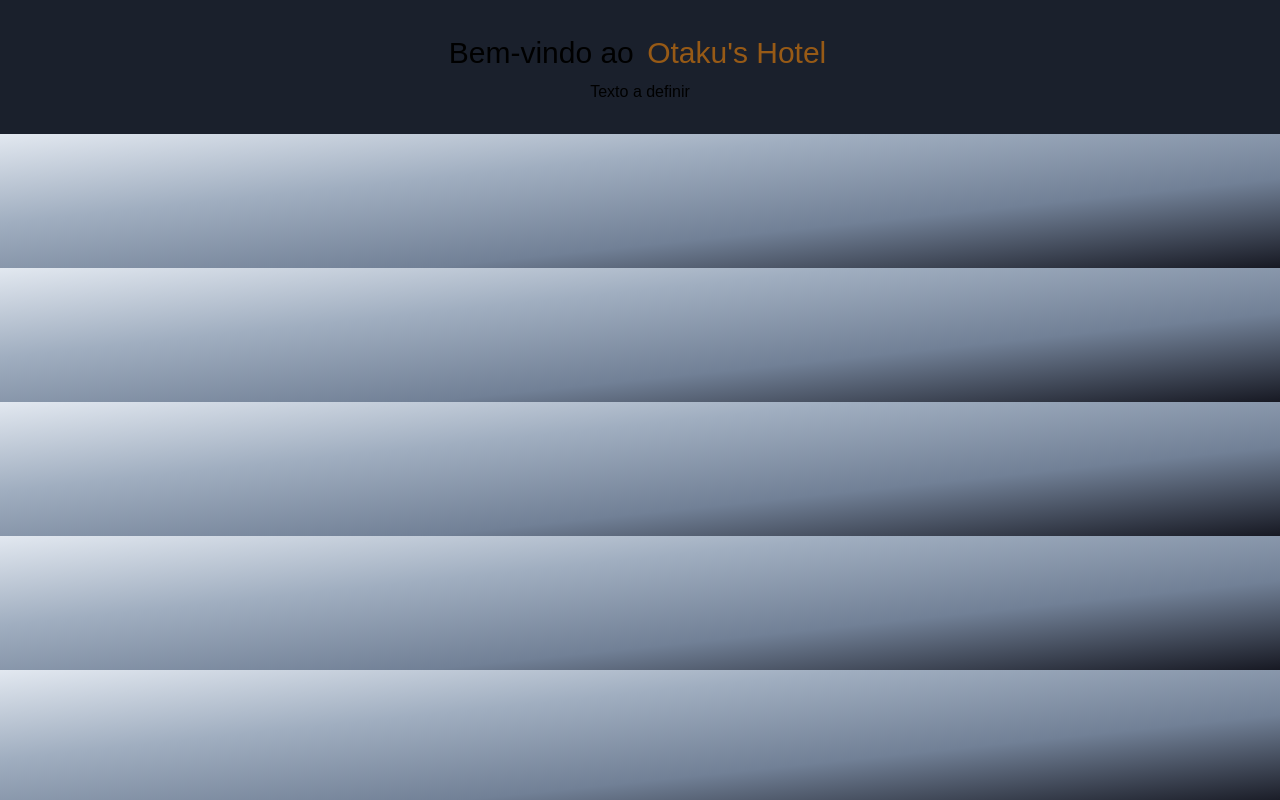
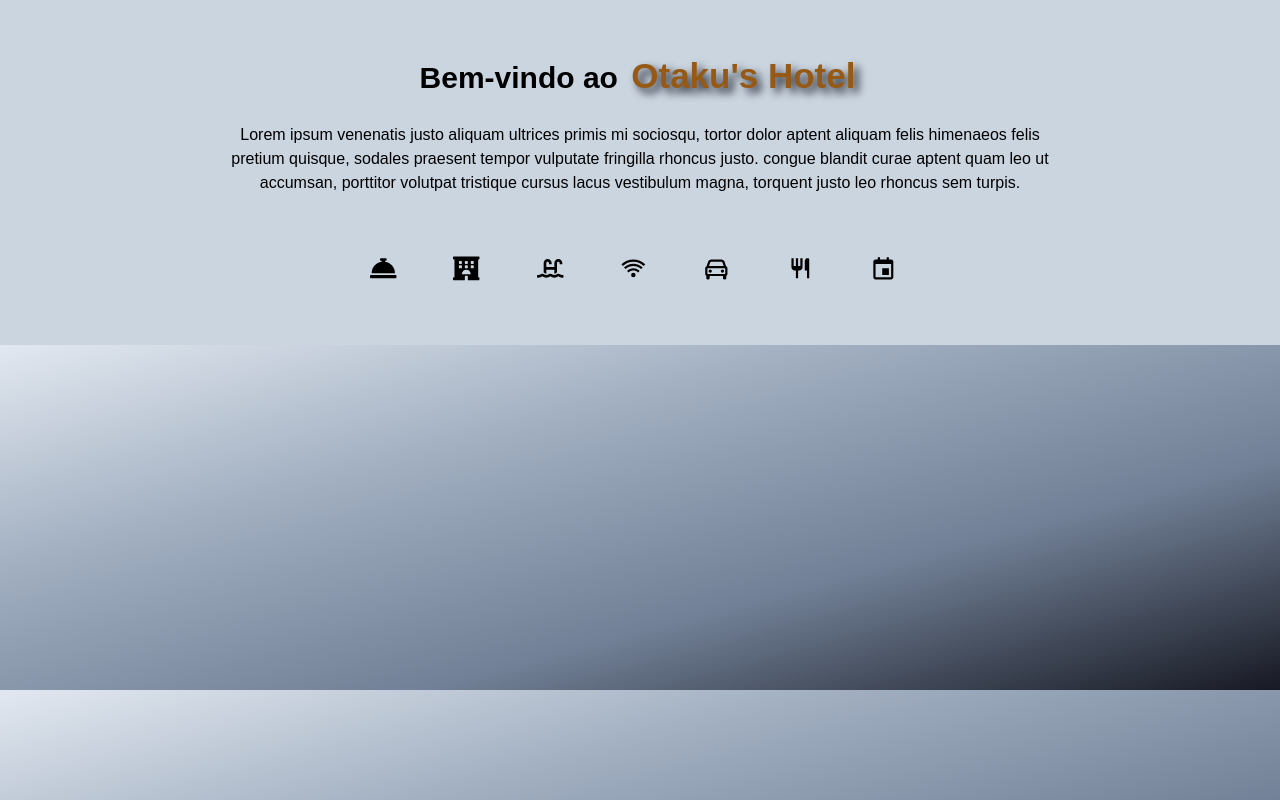
Before and after one commit to brunoandreotti/otakus-hotel, a React (Create React App) app: page / in a window 1280 px wide. Built offline with nearby package versions, Linux system fonts and the light colour scheme.

Commit message:
feat: ajustes style  banner

```diff
--- a/src/components/banner/Banner.jsx
+++ b/src/components/banner/Banner.jsx
@@ -1,15 +1,43 @@
 // import LinkButton from "../LinkButton/LinkButton";
 import styles from "./Banner.module.css";
 
+import { Features } from "./Icons";
+
+import { Icon } from "@chakra-ui/react";
+
+import { BiWifi, BiRestaurant, BiCar, BiCalendarEvent } from "react-icons/bi";
+import { FaConciergeBell, FaHotel, FaSwimmingPool} from "react-icons/fa";
+
 function Banner() {
-  return(
-    <section className={styles.banner_container}>
-      <h1>Bem-vindo ao <span>Otaku's Hotel</span></h1>
-      <p>Texto a definir</p>
+  return (
+    <div className={styles.banner_container}>
+      <div className={styles.banner_texto}>
+        <h1>
+          Bem-vindo ao <span>Otaku's Hotel</span>
+        </h1>
+        <p>
+          Lorem ipsum venenatis justo aliquam ultrices primis mi sociosqu,
+          tortor dolor aptent aliquam felis himenaeos felis pretium quisque,
+          sodales praesent tempor vulputate fringilla rhoncus justo. congue
+          blandit curae aptent quam leo ut accumsan, porttitor volutpat
+          tristique cursus lacus vestibulum magna, torquent justo leo rhoncus
+          sem turpis.
+        </p>
+      </div>
+
       {/* <a href="/">Conferir agora</a> */}
       {/* <LinkButton to="/" text="/" /> */}
-      <icon></icon>
-    </section>
+
+      <div className={styles.banner_icons}>
+        <Features icon={<Icon as={FaConciergeBell} />} />
+        <Features icon={<Icon as={FaHotel} />} />
+        <Features icon={<Icon as={FaSwimmingPool} />} />
+        <Features icon={<Icon as={BiWifi} />} />
+        <Features icon={<Icon as={BiCar} />} />
+        <Features icon={<Icon as={BiRestaurant} />} />
+        <Features icon={<Icon as={BiCalendarEvent} />} />
+      </div>
+      </div>
   );
 }
 
--- a/src/components/banner/Banner.module.css
+++ b/src/components/banner/Banner.module.css
@@ -1,6 +1,16 @@
 .banner_container {
-    background-color: #1A202C;
-    width: 100%;
+    background-color: #CBD5E0;
+    width:100%;
+    display:flex;
+    flex-direction: column;
+    align-items: center;
+    justify-content: center;
+    padding: 20px;
+}
+
+.banner_texto {
+    background-color: transparent;
+    width: 900px;
     display: flex;
     flex-direction: column;
     align-items: center;
@@ -8,16 +18,30 @@
     padding: 30px;
 }
 
-.banner_container h1 {
+.banner_texto h1 {
     font-size: 30px;
-    margin-bottom: 5px;
+    font-weight: bold;
+    margin-bottom: 20px;
 }
 
-.banner_container h1 span {
+.banner_texto h1 span {
     color: #975A16;
+    font-size: 35px;
+    text-shadow: 5px 5px 8px #1A202C;
     padding: 0 5px;
 }
 
-/* .banner_container p {
-    margin-bottom: 5px;
-} */
+.banner_texto p {
+    text-align: center;
+    font-size: 16px;
+}
+
+.banner_icons {
+    background-color: transparent;
+    width: 600px;
+    display: flex;
+    flex-direction: row;
+    align-items: center;
+    justify-content: space-between;
+    padding: 30px;
+}
--- a/src/components/banner/Icons.jsx
+++ b/src/components/banner/Icons.jsx
@@ -0,0 +1,11 @@
+import { Stack, Icon } from "@chakra-ui/react";
+
+export const Features = ({ icon }) => {
+  return (
+    <Stack direction={"row"} align={"center"}>
+    <Icon w={10} h={10}>
+      {icon}
+    </Icon>
+</Stack>
+  );
+};
```
Also changed, not shown: src/components/banner/Icons.module.css (deleted).
